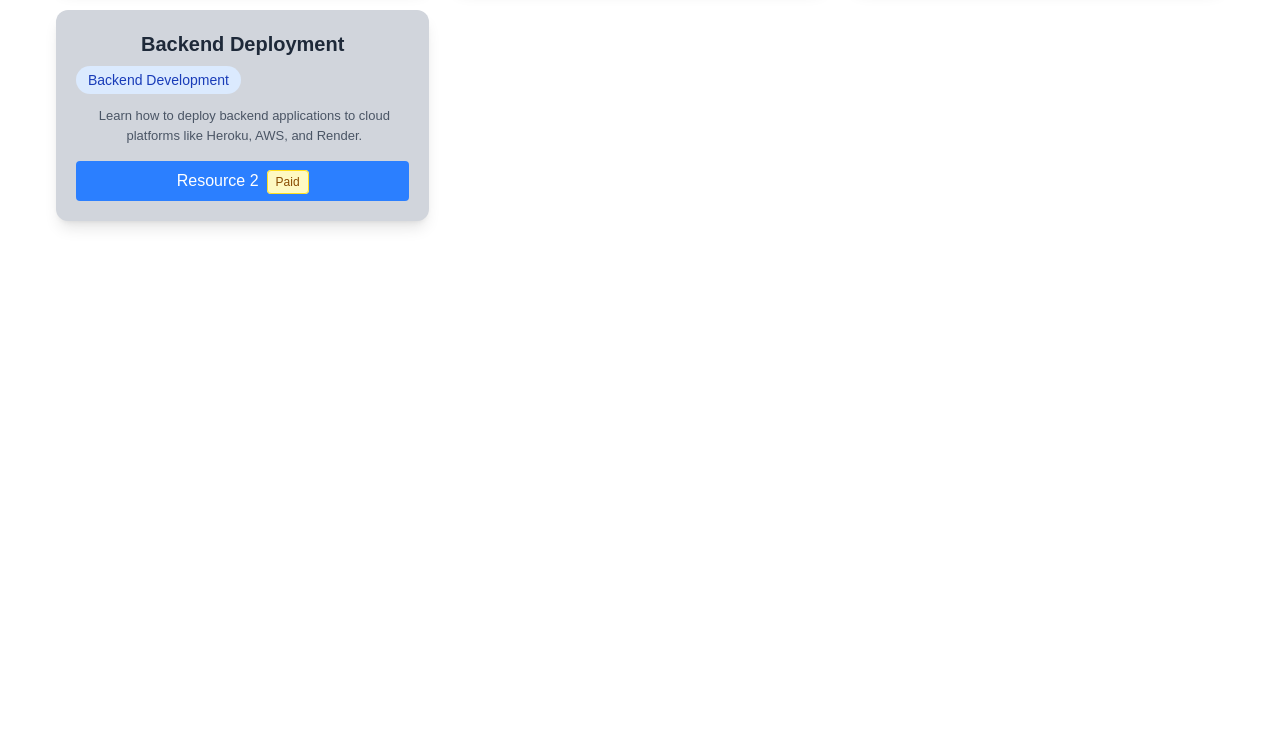
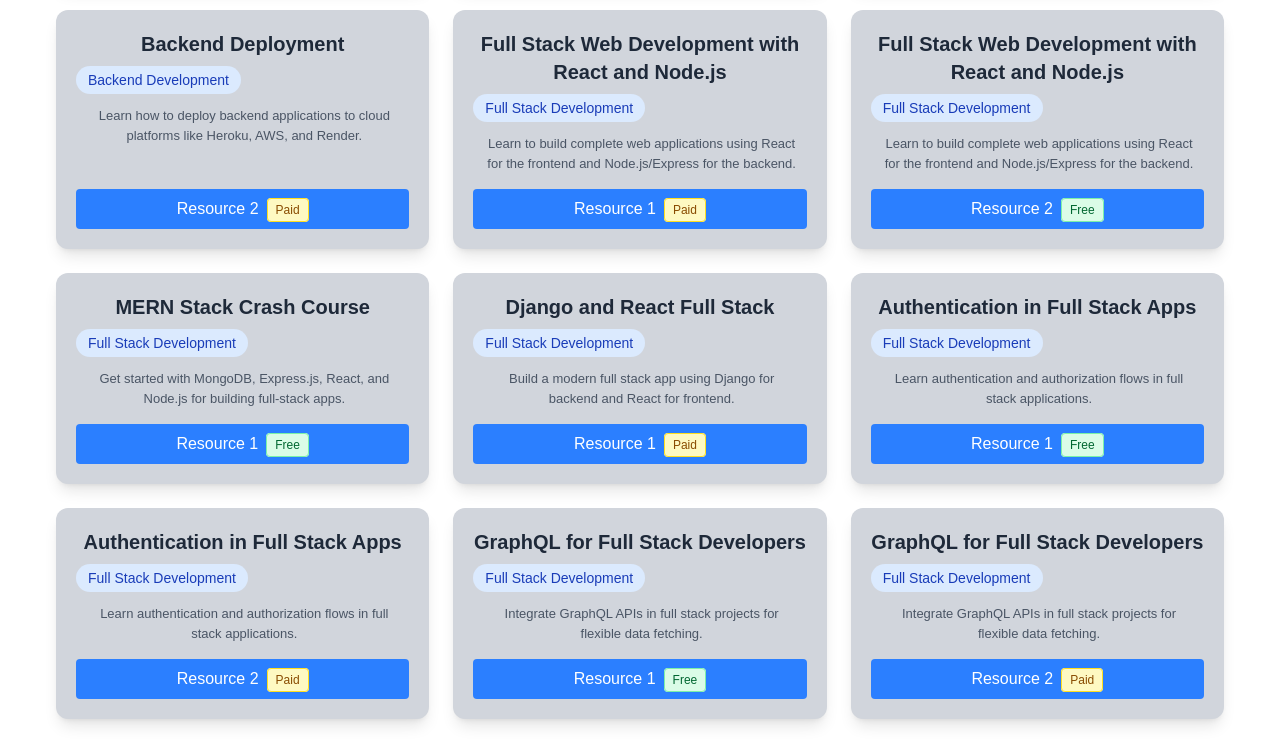
Before and after one commit to satyamrk18/CarrerCare, a React (Vite) app: page /courses in a window 1280 px wide. Shown: the part 4460-5201 px from the top of the page. Before the commit the page ends 4737 px from the top, so only its background shows below. Built offline with nearby package versions, Linux system fonts and the light colour scheme.

Commit message:
data added for fullstack web Development

```diff
--- a/src/data/CourseResources.js
+++ b/src/data/CourseResources.js
@@ -317,6 +317,59 @@ const courses = [
     { url: "https://www.udemy.com/course/aws-certified-developer-associate/", type: "Paid" }
   ]
 } // Paid
+,{
+  title: "Full Stack Web Development with React and Node.js",
+  description: "Learn to build complete web applications using React for the frontend and Node.js/Express for the backend.",
+  category: "Full Stack Development",
+  resources: [
+    { url: "https://www.coursera.org/specializations/full-stack-react", type: "Paid" },
+    { url: "https://fullstackopen.com/en/", type: "Free" }
+  ]
+},
+{
+  title: "MERN Stack Crash Course",
+  description: "Get started with MongoDB, Express.js, React, and Node.js for building full-stack apps.",
+  category: "Full Stack Development",
+  resources: [
+    { url: "https://www.youtube.com/watch?v=7CqJlxBYj-M", type: "Free" }
+  ]
+},
+{
+  title: "Django and React Full Stack",
+  description: "Build a modern full stack app using Django for backend and React for frontend.",
+  category: "Full Stack Development",
+  resources: [
+    { url: "https://www.udemy.com/course/django-with-react-an-ecommerce-website/", type: "Paid" }
+  ]
+},
+{
+  title: "Authentication in Full Stack Apps",
+  description: "Learn authentication and authorization flows in full stack applications.",
+  category: "Full Stack Development",
+  resources: [
+    { url: "https://www.digitalocean.com/community/tutorials/oauth-2-0", type: "Free" },
+    { url: "https://www.udemy.com/course/full-stack-react-node-docker-mongodb-and-nginx/", type: "Paid" }
+  ]
+},
+{
+  title: "GraphQL for Full Stack Developers",
+  description: "Integrate GraphQL APIs in full stack projects for flexible data fetching.",
+  category: "Full Stack Development",
+  resources: [
+    { url: "https://graphql.org/learn/", type: "Free" },
+    { url: "https://www.udemy.com/course/graphql-bootcamp/", type: "Paid" }
+  ]
+},
+{
+  title: "Full Stack Deployment",
+  description: "Deploy full stack applications on platforms like Vercel, Heroku, and AWS.",
+  category: "Full Stack Development",
+  resources: [
+    { url: "https://vercel.com/docs", type: "Free" },
+    { url: "https://www.udemy.com/course/deploying-web-applications/", type: "Paid" }
+  ]
+}
+
 ]
 
 export default courses;
```
